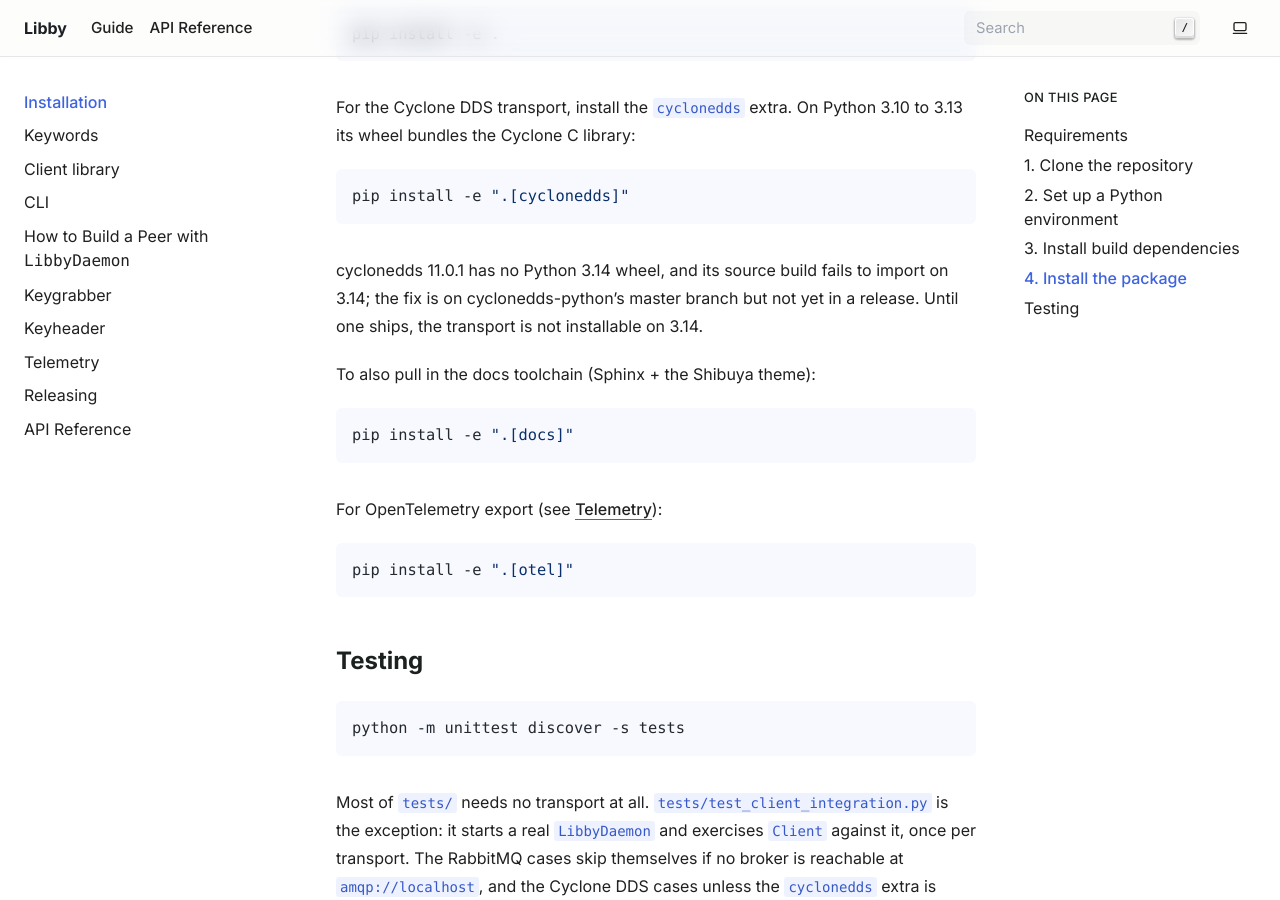
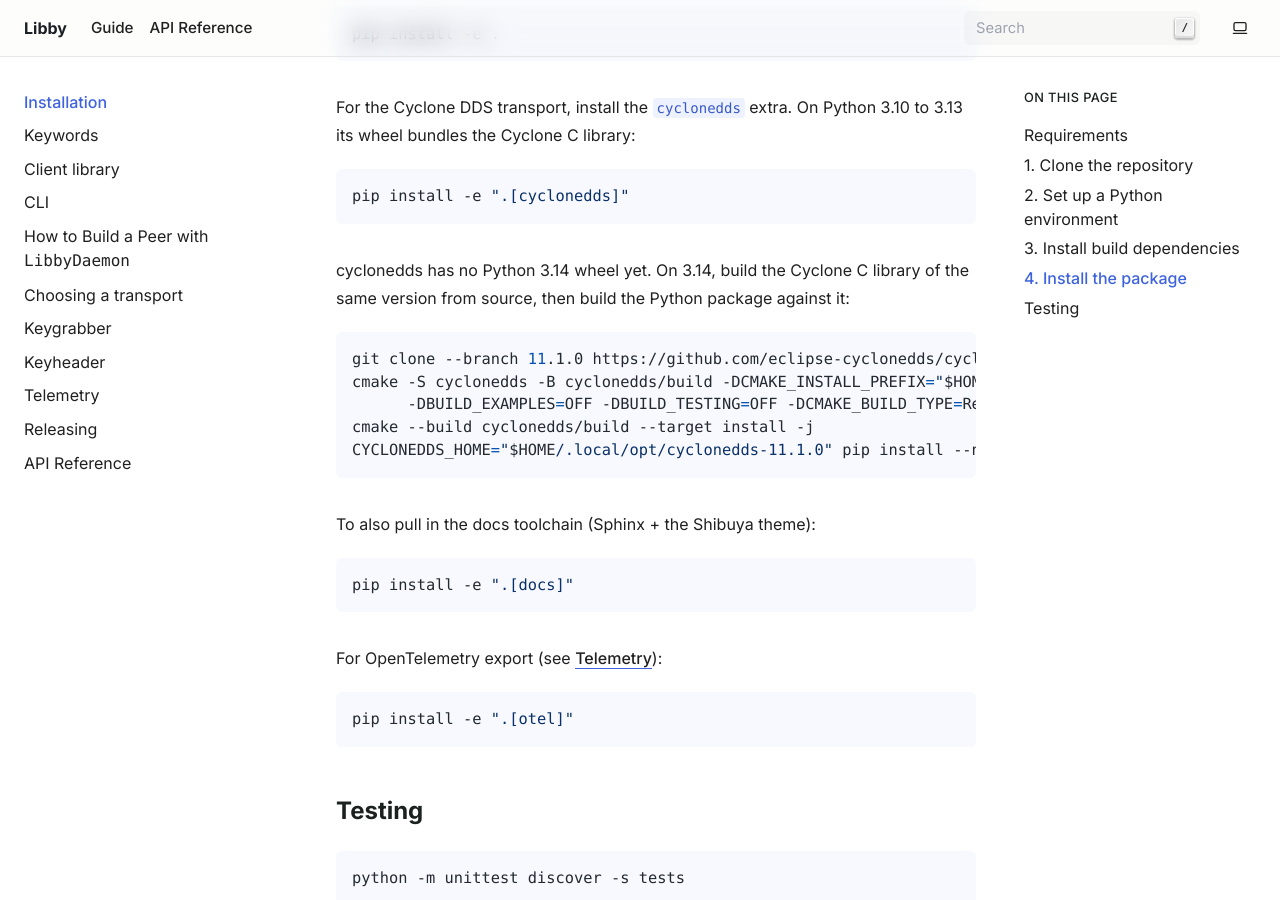
Before and after one commit to CaltechOpticalObservatories/libby, a Sphinx documentation site: the page built from docs/source/installation.md, in a window 1280 px wide and 900 px high, scrolled down 1027 px. Built offline with Sphinx 7.4.7, drawn with Linux system fonts in a browser that asks for light colours.

Commit message:
Add a docs page comparing the RabbitMQ and Cyclone DDS transports (#55)
* Require cyclonedds 11.1.0 and document its Python 3.14 source build

* Add a docs page comparing the RabbitMQ and Cyclone DDS transports

````diff
--- a/docs/source/installation.md
+++ b/docs/source/installation.md
@@ -42,9 +42,17 @@ to 3.13 its wheel bundles the Cyclone C library:
 pip install -e ".[cyclonedds]"
 ```
 
-cyclonedds 11.0.1 has no Python 3.14 wheel, and its source build fails to
-import on 3.14; the fix is on cyclonedds-python's master branch but not yet in
-a release. Until one ships, the transport is not installable on 3.14.
+cyclonedds has no Python 3.14 wheel yet. On 3.14, build the Cyclone C
+library of the same version from source, then build the Python package
+against it:
+
+```bash
+git clone --branch 11.1.0 https://github.com/eclipse-cyclonedds/cyclonedds
+cmake -S cyclonedds -B cyclonedds/build -DCMAKE_INSTALL_PREFIX="$HOME/.local/opt/cyclonedds-11.1.0" \
+      -DBUILD_EXAMPLES=OFF -DBUILD_TESTING=OFF -DCMAKE_BUILD_TYPE=Release
+cmake --build cyclonedds/build --target install -j
+CYCLONEDDS_HOME="$HOME/.local/opt/cyclonedds-11.1.0" pip install --no-binary cyclonedds -e ".[cyclonedds]"
+```
 
 To also pull in the docs toolchain (Sphinx + the Shibuya theme):
 
--- a/pyproject.toml
+++ b/pyproject.toml
@@ -24,7 +24,7 @@ dependencies = [
 
 [project.optional-dependencies]
 cyclonedds = [
-  "cyclonedds>=11.0.1",
+  "cyclonedds>=11.1.0",
 ]
 influxdb = [
   "influxdb-client>=1.40",
````
Also changed, not shown: README.md (+1 -1 lines), docs/source/index.md (+2 -0 lines), docs/source/transports.md (added, +57 -0 lines), libby/how_to_create_a_daemon.md (+2 -0 lines).
